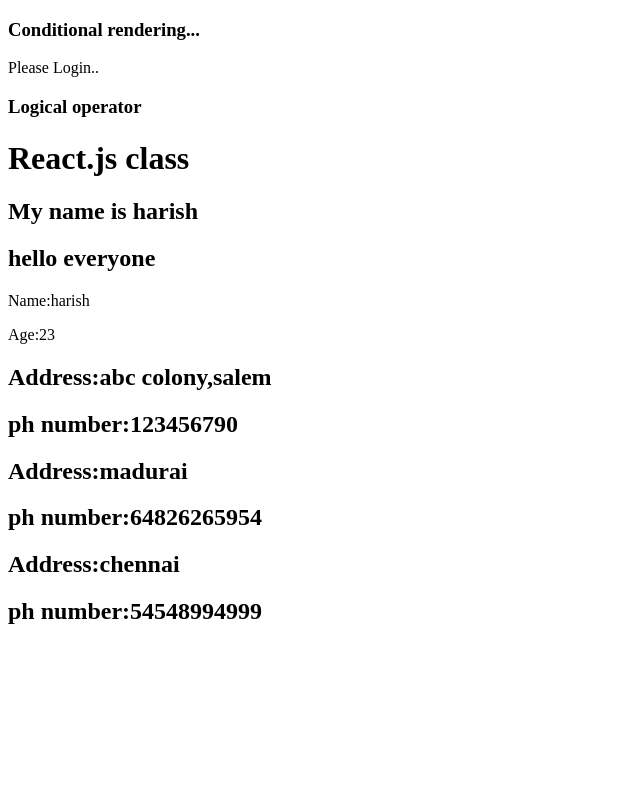
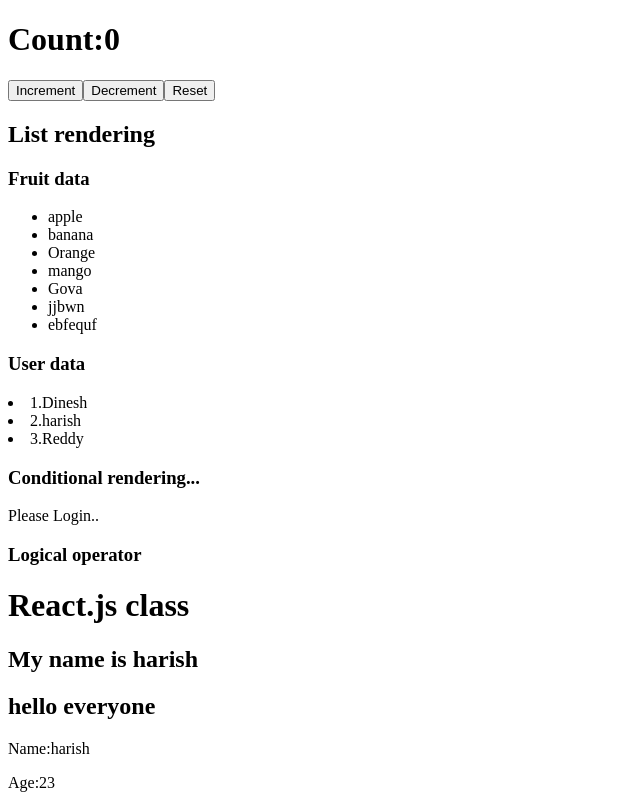
Before and after one commit to kamalrajms/React12, a React (Vite) app: page / in a window 1280 px wide. Shown: the top 800 px of the page, without its empty margins (0-640 px from the left). Built offline with nearby package versions, Linux system fonts and the light colour scheme.

Commit message:
## List rendering ,# useState()

```diff
--- a/src/App.jsx
+++ b/src/App.jsx
@@ -2,6 +2,8 @@
 import Greeting from "./Greeting";
 import DestructuringProps from "./DestructuringProps";
 import ConditionalRendering from "./Component/ConditionalRendering";
+import ListRender from "./Component/ListRender";
+import UseStateHook from "./Component/UseStateHook";
 
 export default function App() {
   const name = "harish";
@@ -18,7 +20,9 @@
 
   return (
     <div>
-      <ConditionalRendering/>
+      <UseStateHook />
+      <ListRender />
+      <ConditionalRendering />
       <h1>React.js class</h1>
       <h2>My name is {name}</h2>
       <Greeting name={name} age={age} />
--- /dev/null
+++ b/src/Component/ListRender.jsx
@@ -0,0 +1,39 @@
+import React from "react";
+
+export default function ListRender() {
+  // eg 1
+  const fruits = [
+    "apple",
+    "banana",
+    "Orange",
+    "mango",
+    "Gova",
+    "jjbwn",
+    "ebfequf",
+  ];
+  //   eg 2
+  const users = [
+    { id: 1, name: "Dinesh" },
+    { id: 2, name: "harish" },
+    { id: 3, name: "Reddy" },
+  ];
+  return (
+    <div>
+      <h2>List rendering</h2>
+      <h3>Fruit data</h3>
+      <ul>
+        {fruits.map((name, ind) => (
+          <li key={ind}>{name}</li>
+        ))}
+      </ul>
+      <h3>User data</h3>
+      {users.map((user) => (
+        <li key={user.id}>
+          {user.id}.{user.name}
+        </li>
+      ))}
+    </div>
+  );
+}
+// user = { id: 1, name: "Dinesh" };
+// console.log(user.name);
--- /dev/null
+++ b/src/Component/UseStateHook.jsx
@@ -0,0 +1,13 @@
+import React, { useState } from "react";
+
+export default function UseStateHook() {
+  const [count, setCount] = useState(0);
+  return (
+    <div>
+      <h1>Count:{count}</h1>
+      <button onClick={() => setCount(count + 1)}>Increment</button>
+      <button onClick={() => setCount(count - 1)}>Decrement</button>
+      <button onClick={() => setCount(0)}>Reset</button>
+    </div>
+  );
+}
```
Also changed, not shown: src/text.txt.
